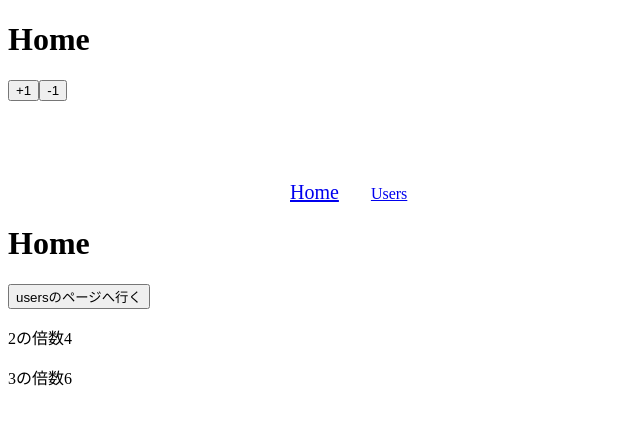
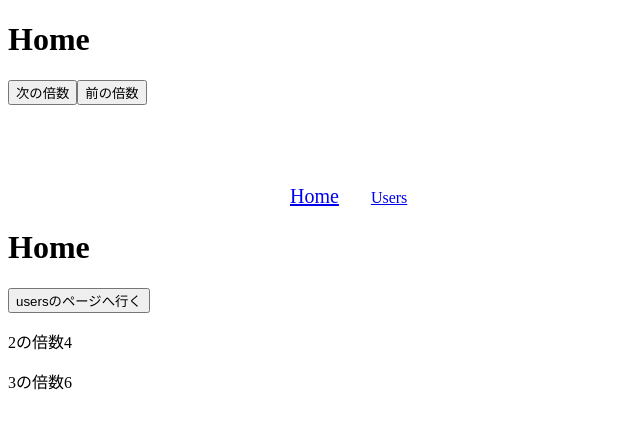
Before and after one commit to poo3/udemy-practice-vuerouter, a Vue app: page /#/ in a window 1280 px wide. Shown: the top 428 px of the page, without its empty margins (0-640 px from the left). Built offline with nearby package versions, Linux system fonts and the light colour scheme.

Commit message:
modification count func using mutations

```diff
--- a/src/store.js
+++ b/src/store.js
@@ -11,4 +11,12 @@ export default new Vuex.Store({
     doubleCount: (state) => state.count * 2,
     tripleCount: (state) => state.count * 3,
   },
+  mutations: {
+    increment(state, number) {
+      return (state.count += number);
+    },
+    decrement(state, number) {
+      return (state.count -= number);
+    },
+  },
 });
--- a/src/views/HeaderHome.vue
+++ b/src/views/HeaderHome.vue
@@ -1,8 +1,8 @@
 <template>
   <div>
     <h1>Home</h1>
-    <button @click="increment">+1</button>
-    <button @click="decrement">-1</button>
+    <button @click="increment">次の倍数</button>
+    <button @click="decrement">前の倍数</button>
   </div>
 </template>
 
@@ -10,10 +10,10 @@
 export default {
   methods: {
     increment() {
-      this.$store.state.count++;
+      this.$store.commit("increment", 1);
     },
     decrement() {
-      this.$store.state.count--;
+      this.$store.commit("decrement", 1);
     },
   },
 };
```
